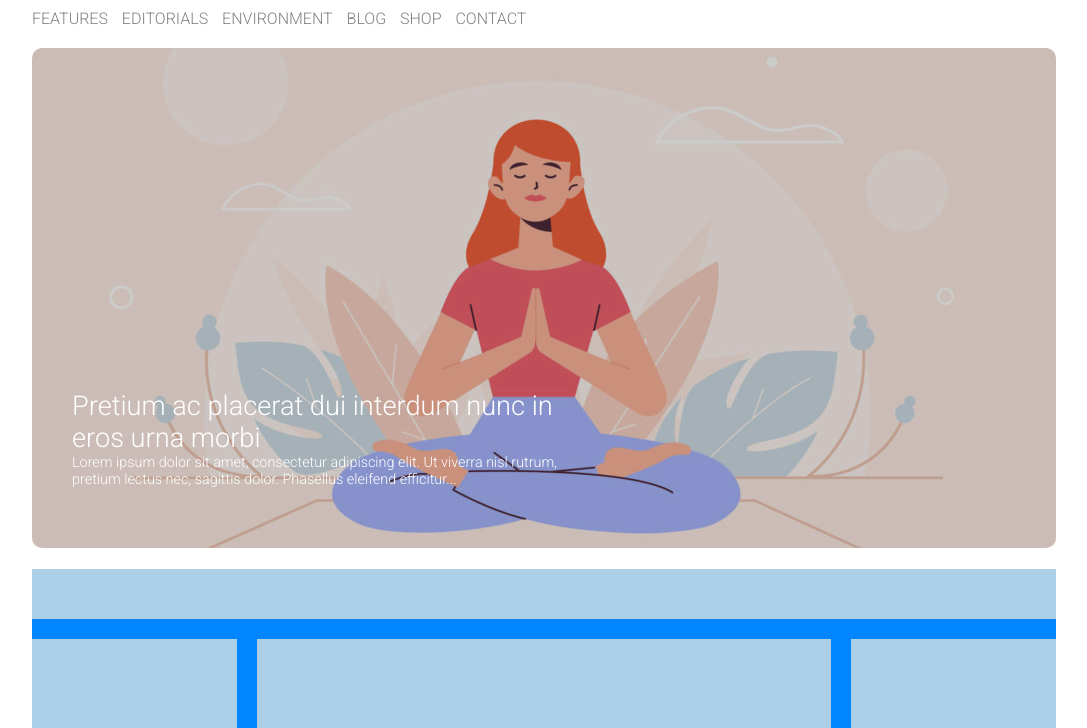
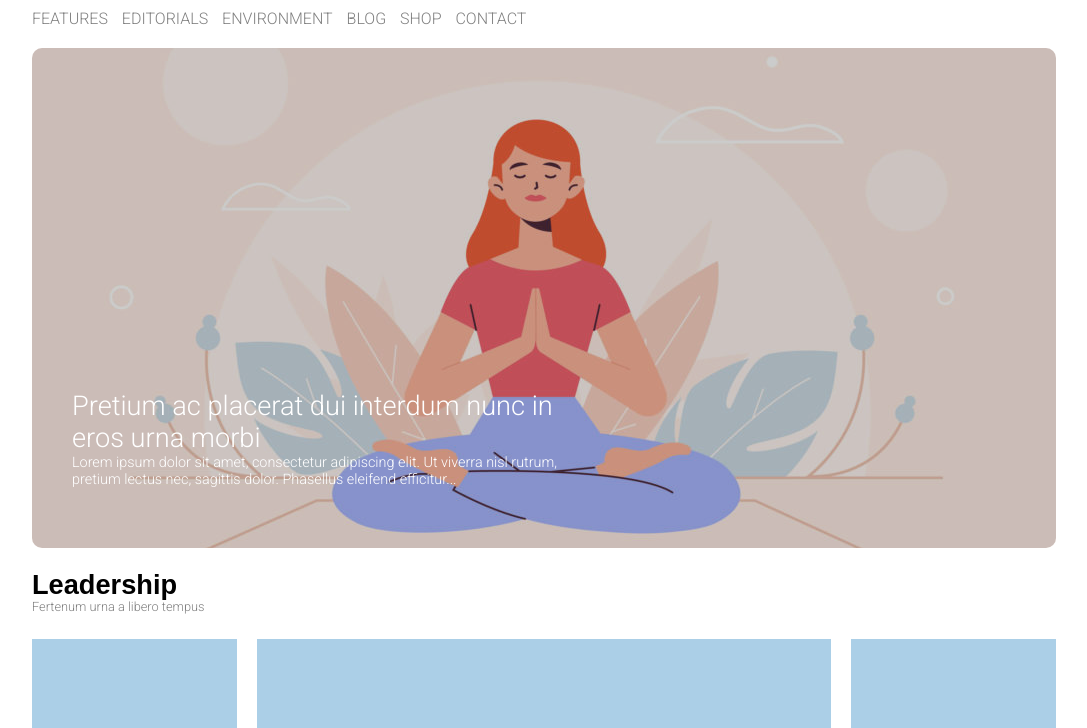
Before and after one commit to GaBBo2278/htmlcss-wp, a plain HTML site: page index.html in a window 1280 px wide. Shown: the part 72-800 px from the top of the page, without its empty margins (96-1183 px from the left). Drawn offline with Linux system fonts and the light colour scheme.

Commit message:
Creato e stilizzato la sezione azzura di sopra

```diff
--- a/index.html
+++ b/index.html
@@ -56,7 +56,11 @@
         <!-- CREATO GRANDE SEZIONE BLU -->
         <div class="blue">
             <!-- CREATO SEZIONE AZZURE DI SOPRA -->
-            <div class="light-blue-up"></div>
+            <div class="light-blue-up">
+                <!-- AGGIUNTO TESTO ALLA SEZIONE AZZURA DI SOPRA -->
+                <h1>Leadership</h1>
+                <span>Fertenum urna a libero tempus</span>
+            </div>
             <!-- CREATO LE SEZIONI AZZURE CENTRALI -->
             <div class="light-blue-s"></div>
             <div class="light-blue-b"></div>
--- a/style.css
+++ b/style.css
@@ -82,15 +82,26 @@ body{
 /* IMPOSTATO LE GRANDEZZE E IL COLORE DELLA SEZIONE BLU */
 .blue{
     width: 100%;
-    background-color: #0186ff;
     padding-bottom: 2%;
 }
 /* IMPOSTATO LE GRANDEZZE E IL COLORE DELLA SEZIONE AZZURA */
 .light-blue-up{
-    background-color: #abcfe7;
     width: 100%;
     height: 50px;
     margin: 2% auto;
+    position: relative
+}
+/* IMPOSTATO GRANDEZZA DEL TITOLO E CAMBIATO FONT NEL TITOLO DELLA SEZIONE AZZURA DI SOPRA*/
+.light-blue-up h1 {
+    font-family: Arial, Helvetica, sans-serif;
+    font-size: 1.7rem;
+}
+/* IMPOSTATO LA POSIZIONE, IL COLORE E LA GRANDEZZA DEL TESTO NELLA SEZIONE AZZURA DI SOPRA */
+.light-blue-up > span {
+    position: absolute;
+    color: grey;
+    top: 60%;
+    font-size: 0.8rem;
 }
 /* IMPOSTATO LE GRANDEZZE, IL COLORE E IL FLOAT DELLE SEZIONI AZZURE PICCOLE */
 .light-blue-s{
```
